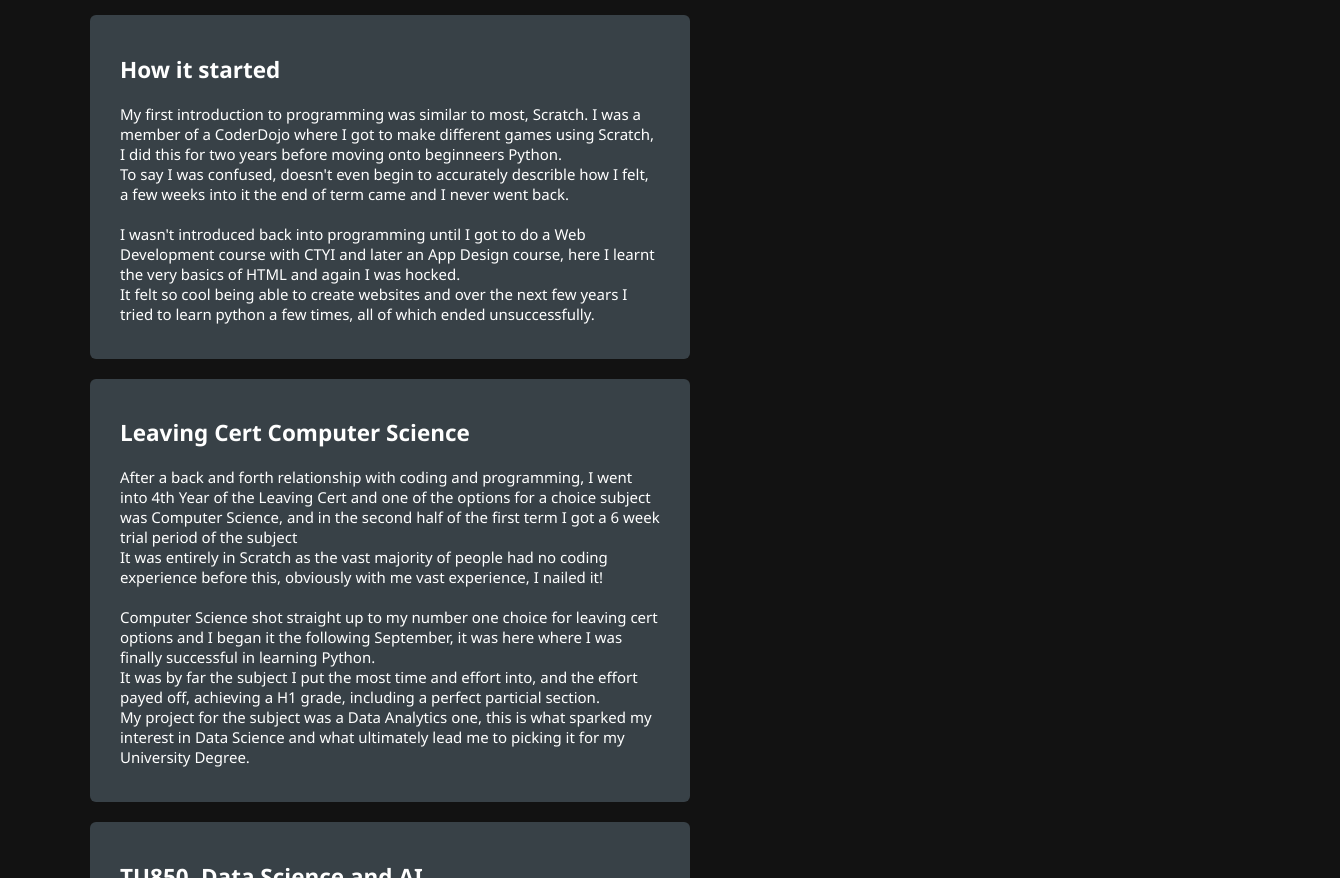
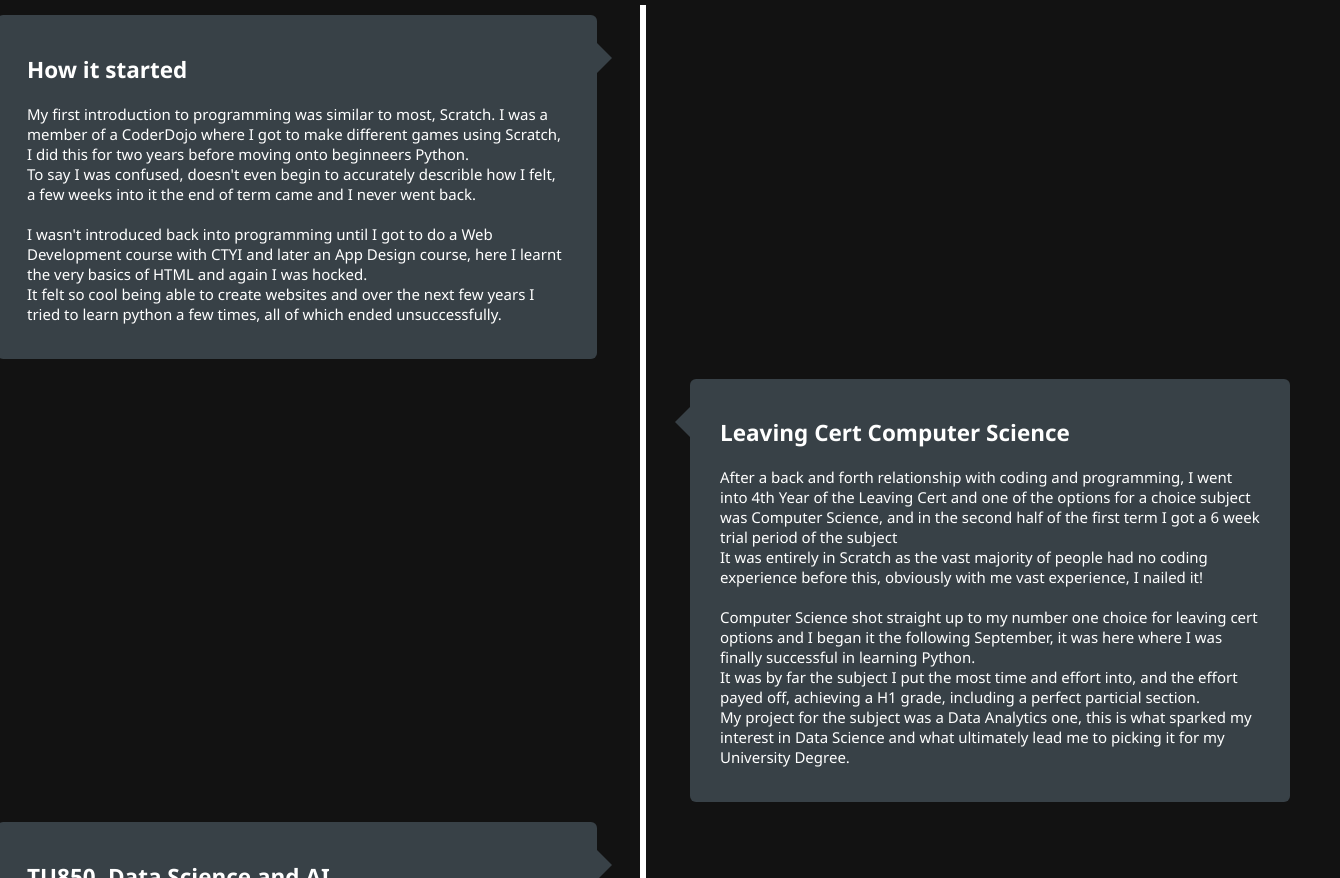
Before and after one commit to ABermo/Portfolio, a plain HTML site: page pages/programming.html in a window 1280 px wide. Shown: the part 239-1117 px from the top of the page, 1340 px wide, since content can reach past the window. Drawn offline with Linux system fonts and the light colour scheme.

Commit message:
Programming page made into a timeline

```diff
--- a/css/programming.css
+++ b/css/programming.css
@@ -39,14 +39,64 @@ body {
     margin: 100px auto;
 }
 
-.timeline h1 {
+h1 {
     text-align: center;
+}
+
+.timeline::after {
+    content: '';
+    position: absolute;
+    width: 6px;
+    height: 100%;
+    background-color: #FFFFFF;
+    top: 0;
+    left: 50%;
+    z-index: -1;
+    animation: moveline 6s linear forwards;
+}
+
+@keyframes moveline {
+    0% {
+        height: 0;
+    }
+    100% {
+        height: 100%;
+    }
 }
 
 .container {
     position: relative;
     padding: 10px 50px;
     width: 50%;
+    animation: movedown 1s linear forwards;
+    opacity: 0;
+}
+
+@keyframes movedown {
+    0% {
+        opacity: 0;
+        transform: translateY(-30px);
+    }
+    100% {
+        opacity: 1;
+        transform: translateY(0px);
+    }
+}
+
+.container:nth-child(1) {
+    animation-delay: 0s;
+}
+
+.container:nth-child(2) {
+    animation-delay: 1.5s;
+}
+
+.container:nth-child(3) {
+    animation-delay: 3.2s;
+}
+
+.container:nth-child(4) {
+    animation-delay: 4.9s;
 }
 
 .starting {
@@ -80,3 +130,35 @@ body {
     border-radius: 6px;
     font-size: 15px;
 }
+
+.left {
+    left: -7.75%;
+}
+
+.right {
+    left: 50%;
+}
+
+.left-container-arrow {
+    height: 0;
+    width: 0;
+    position:absolute;
+    top: 28px;
+    z-index: 1;
+    border-top: 15px solid transparent;
+    border-bottom: 15px solid transparent;
+    border-left: 15px solid #384147;
+    right: -15px;
+}
+
+.right-container-arrow {
+    height: 0;
+    width: 0;
+    position:absolute;
+    top: 28px;
+    z-index: 1;
+    border-top: 15px solid transparent;
+    border-bottom: 15px solid transparent;
+    border-right: 15px solid #384147;
+    left: -15px;
+}
--- a/pages/programming.html
+++ b/pages/programming.html
@@ -2,7 +2,7 @@
 
 <html>
     <head>
-        <title>About Me</title>
+        <title>My Coding Story</title>
         <meta charset="UTF-8">
         <link rel="stylesheet" href="../css/programming.css">
     </head>
@@ -14,10 +14,12 @@
             <a href="hobbies.html">Hobbies</a>
         </div>
 
+        <h1>My Programming History</h1>
+
         <div class="timeline">
-            <h1>My Programming History</h1>
 
-            <div class="container">
+
+            <div class="container left">
                 <div class="starting">
                     <h2>How it started</h2>
                     <p>My first introduction to programming was similar to most, Scratch. I was a member of a CoderDojo where I got to make
@@ -27,10 +29,11 @@
                         I wasn't introduced back into programming until I got to do a Web Development course with CTYI and later an App Design course,
                         here I learnt the very basics of HTML and again I was hocked.<br>It felt so cool being able to create websites and over the next
                         few years I tried to learn python a few times, all of which ended unsuccessfully.</p>
+                    <span class="left-container-arrow"></span>
                 </div>
             </div>
 
-            <div class="container">
+            <div class="container right">
                 <div class="secondary">
                     <h2>Leaving Cert Computer Science</h2>
                     <p>After a back and forth relationship with coding and programming, I went into 4th Year of the Leaving Cert and one of the
@@ -42,10 +45,11 @@
                         here where I was finally successful in learning Python. <br>It was by far the subject I put the most time and effort into, and the effort
                         payed off, achieving a H1 grade, including a perfect particial section.<br>My project for the subject was a Data Analytics one,
                         this is what sparked my interest in Data Science and what ultimately lead me to picking it for my University Degree.</p>
+                    <span class="right-container-arrow"></span>
                 </div>
             </div>
 
-            <div class="container">
+            <div class="container left">
                 <div class="university">
                     <h2>TU850, Data Science and AI</h2>
                     <p>From my enjoyment from my computer science project, once the CAO options opened up I immediately put TU850 as my top choice, and
@@ -55,14 +59,16 @@
                         This course has taught me many more programming languages, expanding my knowledge from just python, to being proficient in
                         C, SQL, PHP, JavaScript and very comfortable using HTML and CSS. <br>Despite this expansion to my knowledge, python still remains
                         my perferred language due to its endless possibilities with all the different libraries.</p>
+                    <span class="left-container-arrow"></span>
                 </div>
             </div>
 
-            <div class="container">
+            <div class="container right">
                 <div class="now">
                     <h2>Today</h2>
                     <p>Its really cool being able to look back and see how I went from making small scratch games, to python number guessing games,
                         and now making AI models for games such as Blackjack.</p>
+                <span class="right-container-arrow"></span>
                 </div>
             </div>
     </body>
```
